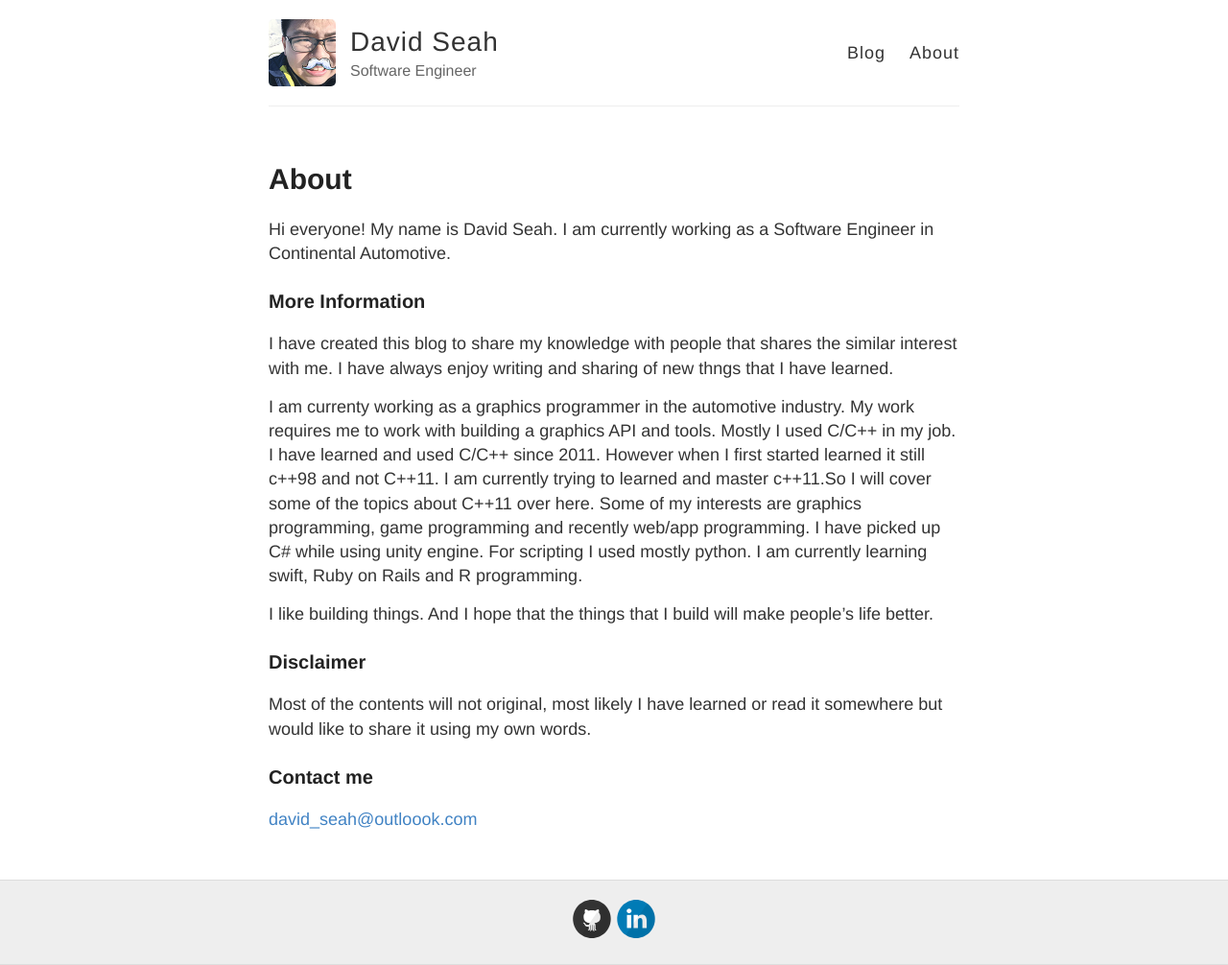
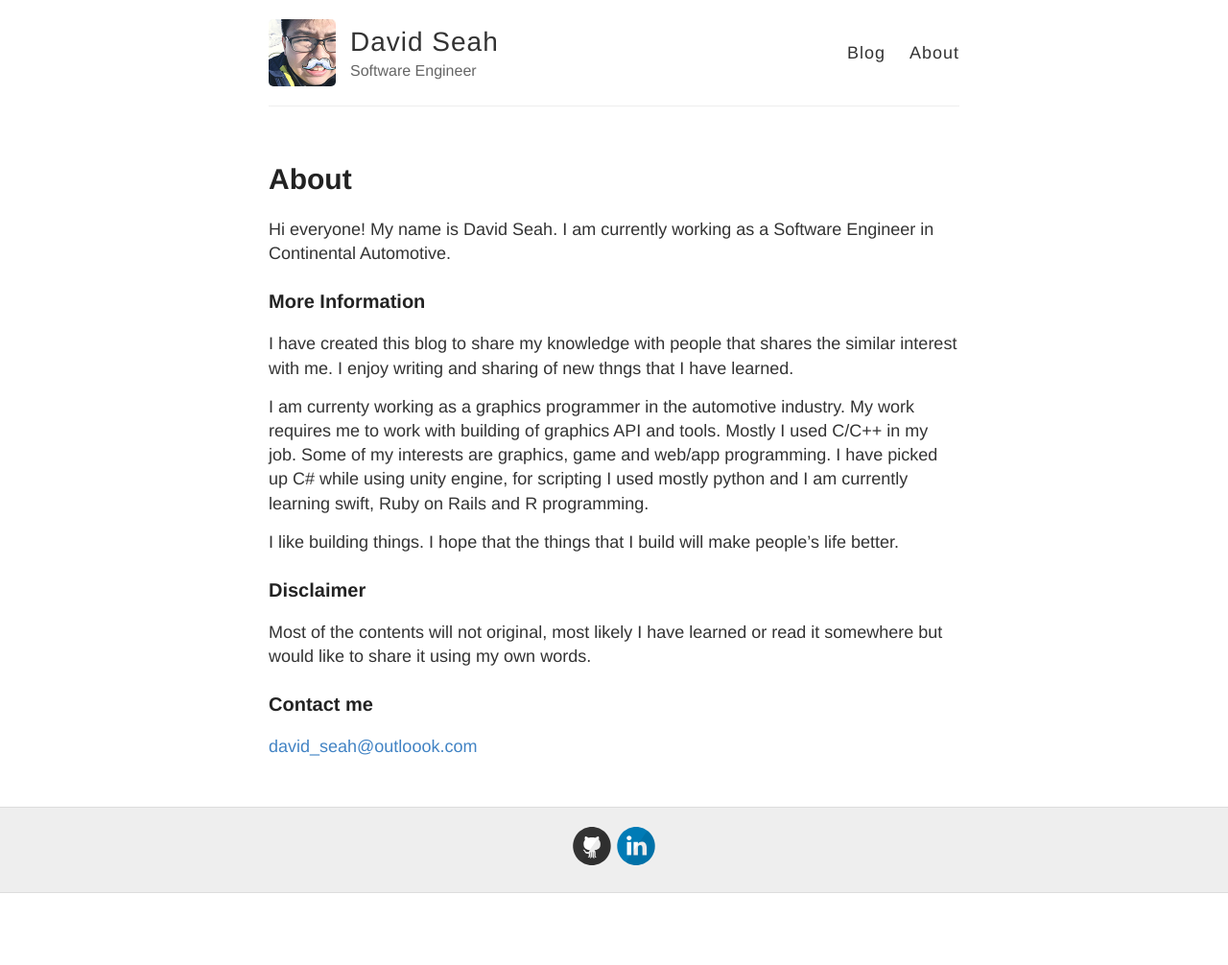
Before and after one commit to sengchong/sengchong.github.io, a Jekyll site: the page built from about.md, in a window 1280 px wide. Shown: the whole page at 96% size. Built offline with Jekyll 4.4.1, drawn with Linux system fonts in a browser that asks for light colours; Markdown is read by kramdown in place of the engine named in the settings; after the commit the page ends 931 px from its top, so only the background shows below that.

```diff
--- a/about.md
+++ b/about.md
@@ -7,11 +7,11 @@ permalink: /about/
 Hi everyone! My name is David Seah. I am currently working as a Software Engineer in Continental Automotive.
 
 ### More Information
-I have created this blog to share my knowledge with people that shares the similar interest with me. I have always enjoy writing and sharing of new thngs that I have learned.
+I have created this blog to share my knowledge with people that shares the similar interest with me. I enjoy writing and sharing of new thngs that I have learned.
 
-I am currenty working as a graphics programmer in the automotive industry. My work requires me to work with building a graphics API and tools. Mostly I used C/C++ in my job. I have learned and used C/C++ since 2011. However when I first started learned it still c++98 and not C++11. I am currently trying to learned and master c++11.So I will cover some of the topics about C++11 over here. Some of my interests are graphics programming, game programming and recently web/app programming. I have picked up C# while using unity engine. For scripting I used mostly python. I am currently learning swift, Ruby on Rails and R programming.
+I am currenty working as a graphics programmer in the automotive industry. My work requires me to work with building of graphics API and tools. Mostly I used C/C++ in my job. Some of my interests are graphics, game and web/app programming. I have picked up C# while using unity engine, for scripting I used mostly python and I am currently learning swift, Ruby on Rails and R programming.
 
-I like building things. And I hope that the things that I build will make people's life better.
+I like building things. I hope that the things that I build will make people's life better.
 
 ###Disclaimer
 Most of the contents will not original, most likely I have learned or read it somewhere but would like to share it using my own words.
```
Also changed, not shown: _posts/2014-3-3-Hello-World.md (deleted, +0 -10 lines), _posts/2014-3-3-testestka.md (deleted, +0 -10 lines), _posts/2016-3-12-Writing-a-technical-blog.md (added, +10 -0 lines).
